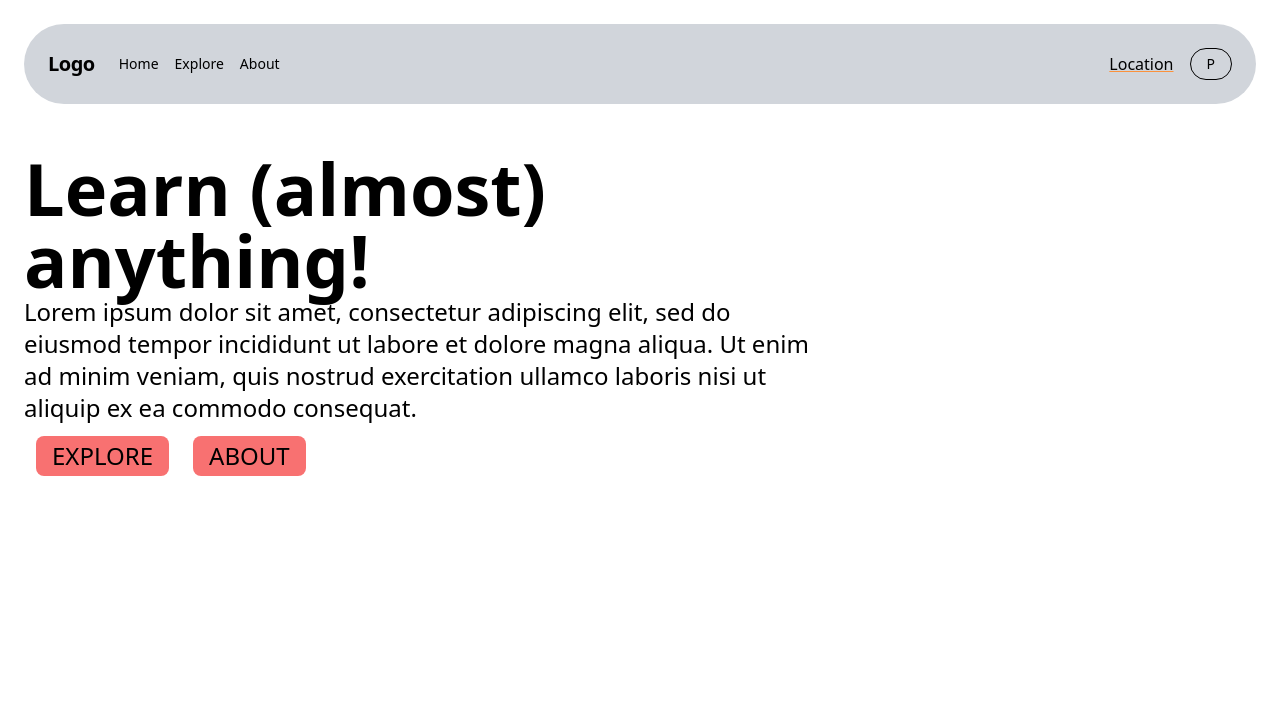
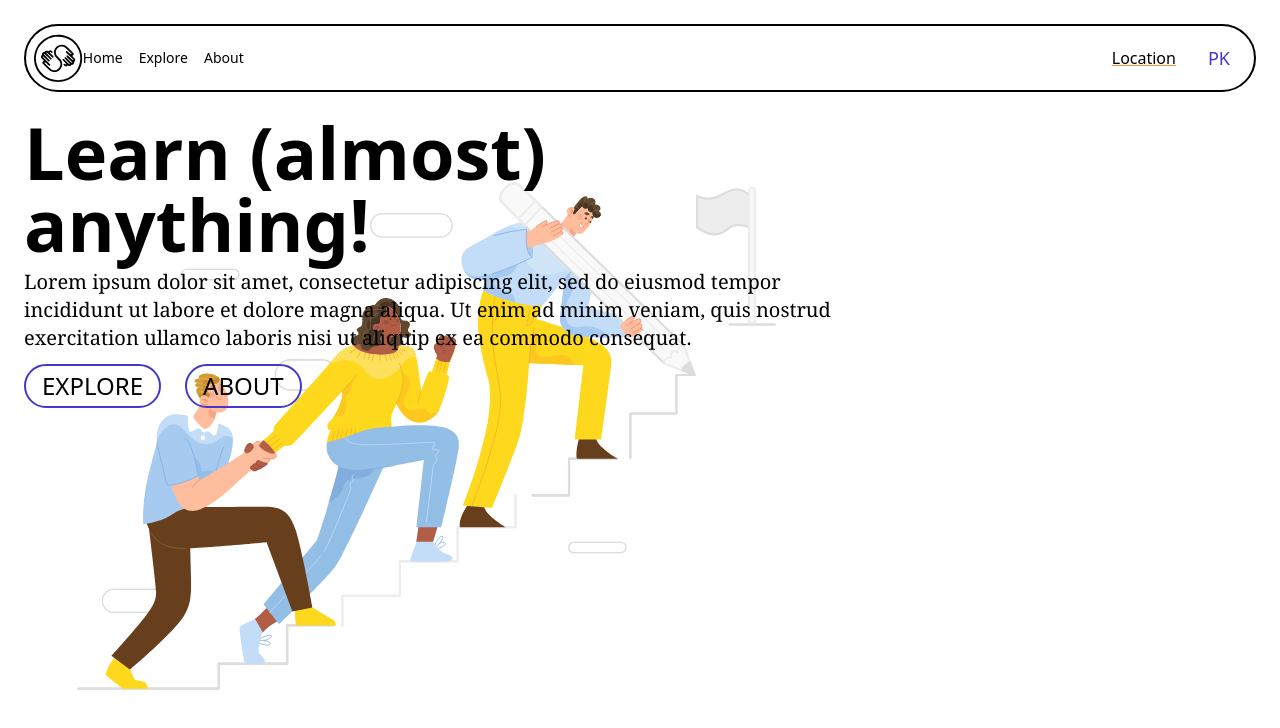
Before and after one commit to SchoolOfCode/bc13_final-project_front-end-zen-coders, a Next.js app: page / in a window 1280 px wide. Shown: the top 728 px of the page. Built offline with nearby package versions, Linux system fonts and the light colour scheme.

Commit message:
svg logo added, image added and button styling added to about page

```diff
--- a/components/Navbar/Navbar.js
+++ b/components/Navbar/Navbar.js
@@ -8,28 +8,26 @@ import Link from 'next/link';
 export default function Navbar() {
   return (
     // add fixed to div
-    <div className="w-full p-6">
-      <nav className="flex items-center justify-between flex-wrap bg-gray-300 p-6 rounded-full">
-        <div className="flex items-center flex-shrink-0 text-black mr-6">
-          <span className="font-semibold text-xl tracking-tight">Logo</span>
-        </div>
-        <div className="w-full block flex-grow lg:flex lg:items-center lg:w-auto">
+    <div className="w-full bg-white p-6">
+      <nav className="flex flex-wrap items-center justify-between rounded-full border-2 border-black bg-white p-2">
+        <img src="/logo.svg" alt="logo" className="h-12" />
+        <div className="block w-full flex-grow lg:flex lg:w-auto lg:items-center">
           <div className="text-sm lg:flex-grow">
             <Link
               href="/"
-              className="block mt-4 lg:inline-block lg:mt-0 text-black hover:text-white mr-4"
+              className="mt-4 mr-4 block text-black hover:text-white lg:mt-0 lg:inline-block"
             >
               Home
             </Link>
             <Link
               href="/explore"
-              className="block mt-4 lg:inline-block lg:mt-0 text-black hover:text-white mr-4"
+              className="mt-4 mr-4 block text-black hover:text-white lg:mt-0 lg:inline-block"
             >
               Explore
             </Link>
             <Link
               href="/about"
-              className="block mt-4 lg:inline-block lg:mt-0 text-black hover:text-white"
+              className="mt-4 block text-black hover:text-white lg:mt-0 lg:inline-block"
             >
               About
             </Link>
@@ -38,9 +36,9 @@ export default function Navbar() {
           <div>
             <a
               href="#"
-              className="inline-block text-sm px-4 py-2 leading-none border rounded-full text-black border-black hover:border-transparent hover:text-white hover:bg-black mt-4 lg:mt-0"
+              className="mt-4 inline-block  px-4 py-2 text-lg leading-none text-indigo-700 hover:border-transparent  hover:text-white lg:mt-0"
             >
-              P
+              PK
             </a>
           </div>
         </div>
--- a/components/SearchBar/SearchBar.js
+++ b/components/SearchBar/SearchBar.js
@@ -6,18 +6,12 @@ import React from 'react';
 // SearchBar component
 export default function SearchBar() {
   return (
-    <div class="flex justify-center w-full">
-      <div class="mb-3">
-        <div class="input-group relative flex flex-wrap mb-4 rounded">
-          <input
-            type="search"
-            class="rounded-full  form-control relative flex-auto min-w-0 block w-full px-3 py-1.5 text-base font-normal text-gray-700 bg-white bg-clip-padding border border-solid border-gray-300  transition ease-in-out m-0 focus:text-gray-700 focus:bg-white focus:border-blue-600 focus:outline-none"
-            placeholder="Search"
-            aria-label="Search"
-            aria-describedby="button-addon2"
-          ></input>
-        </div>
-      </div>
+    <div className='px-6'>
+      <input
+        type="search"
+        class="form-control  relative m-0 block w-full min-w-0 flex-auto rounded-full border border-solid border-gray-300 bg-white bg-clip-padding px-3 py-1.5 text-base font-normal  text-gray-700 transition ease-in-out focus:border-blue-600 focus:bg-white focus:text-gray-700 focus:outline-none"
+        placeholder="Search"
+      ></input>
     </div>
   );
 }
--- a/pages/index.js
+++ b/pages/index.js
@@ -1,17 +1,17 @@
 //* Description: This is the home page of the site
 
 // Import statements
-import React from "react";
-import Link from "next/link";
-import Head from "next/head";
-import Image from "next/image";
-import { Inter } from "@next/font/google";
-import "../styles/Home.module.css";
+import React from 'react';
+import Link from 'next/link';
+import Head from 'next/head';
+import Image from 'next/image';
+import { Inter } from '@next/font/google';
+import '../styles/Home.module.css';
 
 // Component imports
-import Navbar from "../components/Navbar/Navbar";
+import Navbar from '../components/Navbar/Navbar';
 
-const inter = Inter({ subsets: ["latin"] });
+const inter = Inter({ subsets: ['latin'] });
 
 // Home component
 export default function Home() {
@@ -25,22 +25,31 @@ export default function Home() {
       </Head>
       <main>
         <Navbar />
-        <div className="flex-col items-center justify-center w-2/3 p-6">
+        <div className="z-1 absolute w-2/3 flex-col items-center justify-center pl-6 ">
           <h1 className="text-7xl font-bold">Learn (almost) anything!</h1>
-          <p className="text-2xl">
+          <p className="pt-2 font-serif text-xl">
             Lorem ipsum dolor sit amet, consectetur adipiscing elit, sed do
             eiusmod tempor incididunt ut labore et dolore magna aliqua. Ut enim
             ad minim veniam, quis nostrud exercitation ullamco laboris nisi ut
             aliquip ex ea commodo consequat.
           </p>
-          <div className="flex gap-6 text-2xl p-3">
-            <Link className="py-1 px-4 bg-red-400 rounded-lg" href="/explore">
+          <div className="flex gap-6 pt-3 text-2xl">
+            <Link
+              className="rounded-full border-2 border-indigo-700 py-1 px-4 transition ease-in-out hover:scale-110 hover:bg-indigo-400 hover:bg-opacity-50"
+              href="/explore"
+            >
               EXPLORE
             </Link>
-            <Link className="py-1 px-4 bg-red-400 rounded-lg" href="/about">
+            <Link
+              className="rounded-full border-2 border-indigo-700 py-1 px-4 transition ease-in-out hover:scale-110 hover:bg-indigo-400 hover:bg-opacity-50"
+              href="/about"
+            >
               ABOUT
             </Link>
           </div>
+        </div>
+        <div className="z-0 flex w-2/3 justify-end">
+          <img src="/team-work.svg" alt="home" />
         </div>
       </main>
     </>
```
Also changed, not shown: public/logo.svg (added), public/team-work.svg (added).
